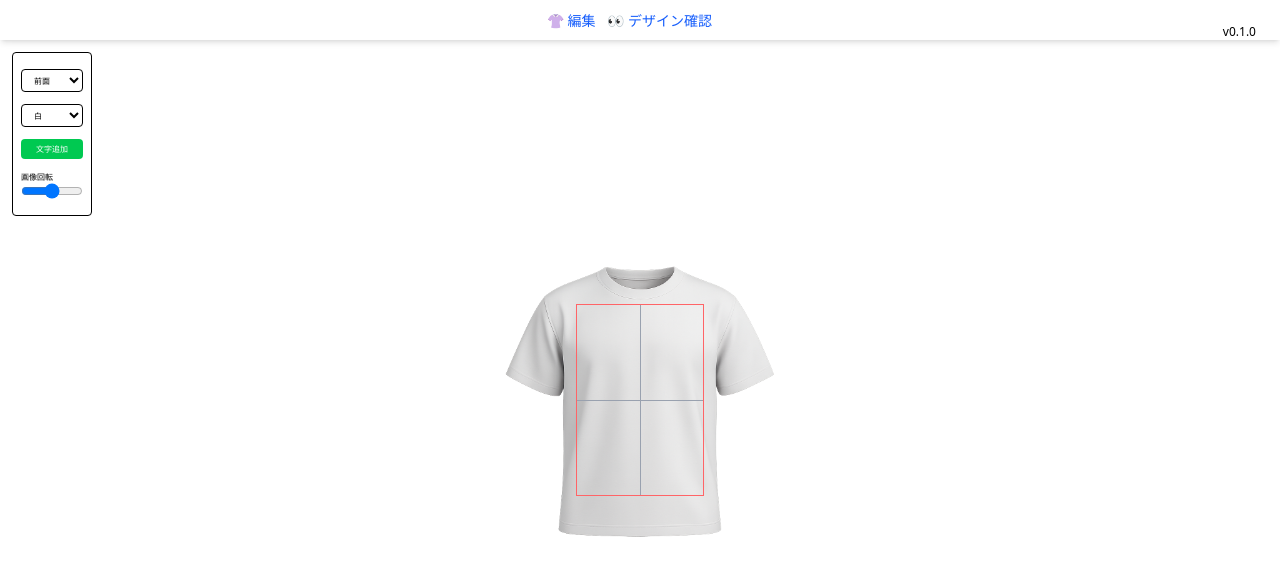
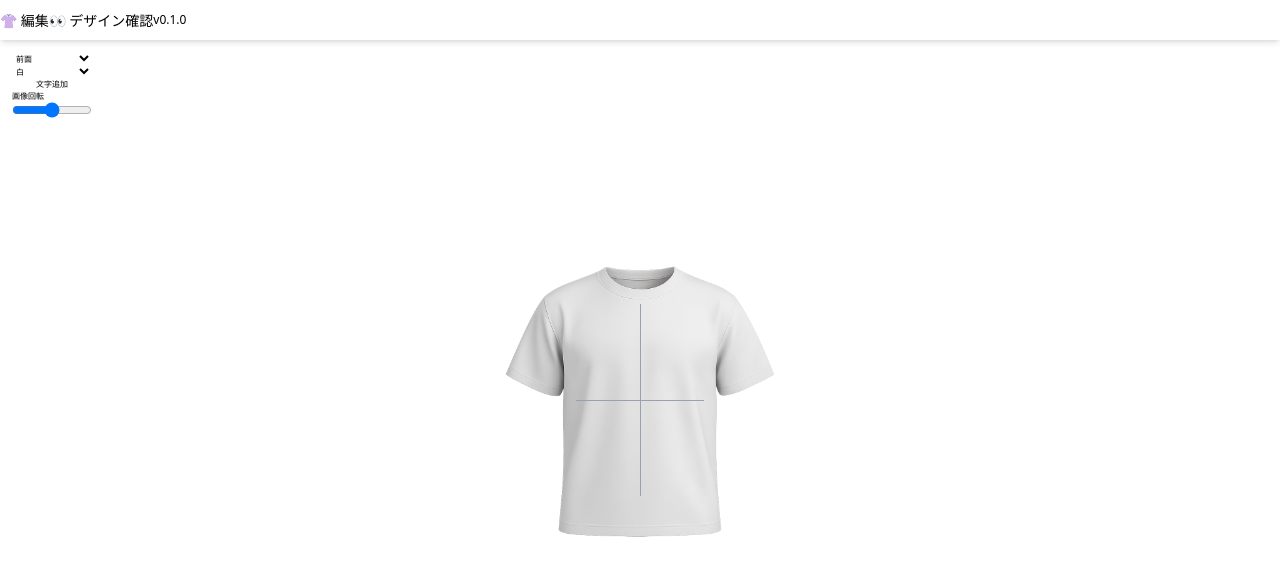
Before and after one commit to turkenoki/Civoppi-Portal, a Next.js app: page / in a window 1280 px wide. Shown: the top 576 px of the page. Built offline with nearby package versions, Linux system fonts and the light colour scheme.

Commit message:
サイズ調整４

```diff
--- a/app/globals.css
+++ b/app/globals.css
@@ -1,4 +1,5 @@
 @import "tailwindcss";
+@import "tailwindcss/preflight";
 
 :root {
   --background: #ffffff;
```
